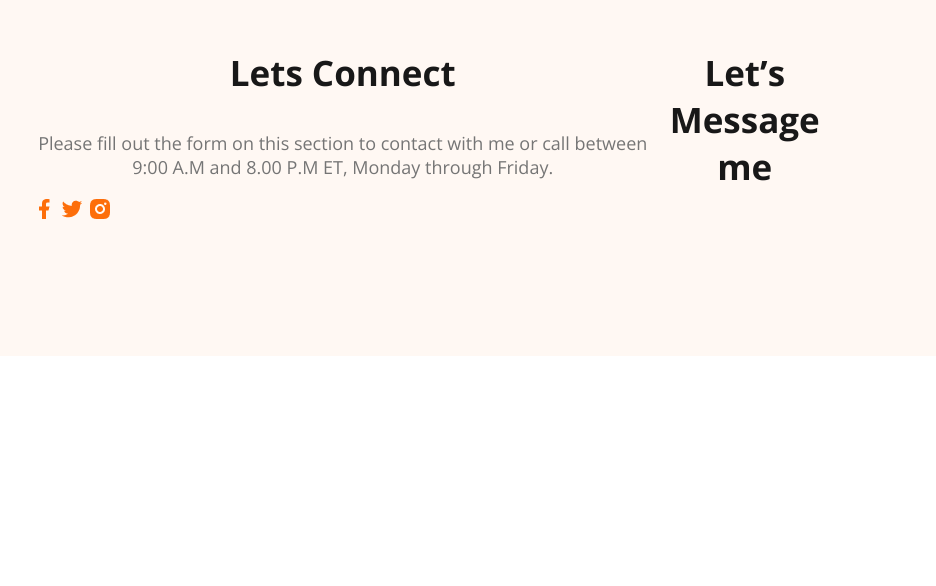
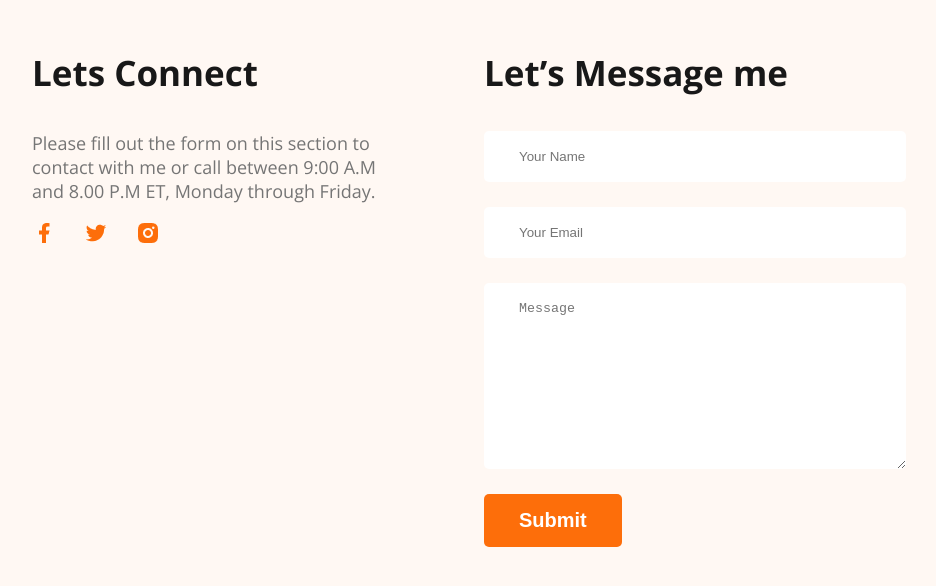
Before and after one commit to Shazzad-Shuvo/webdeveloper-portfolio, a plain HTML site: page index.html in a window 1280 px wide. Shown: the part 3380-3966 px from the top of the page, without its empty margins (206-1142 px from the left). Before the commit the page ends 3744 px from the top, so only its background shows below. Drawn offline with nearby package versions, Linux system fonts and the light colour scheme.

Commit message:
finished the footer section with contact form

```diff
--- a/index.html
+++ b/index.html
@@ -156,8 +156,8 @@
     </main>
     <footer>
         <div class="footer-column">
-            <h3 class="section-title">Lets Connect</h3>
-            <p class="section-description">Please fill out the form on this section to contact with me or call between 9:00 A.M and 8.00 P.M ET, Monday through Friday.</p>
+            <h3 class="footer-title">Lets Connect</h3>
+            <p class="footer-description">Please fill out the form on this section to contact with me or call between 9:00 A.M and 8.00 P.M ET, Monday through Friday.</p>
 
             <div class="social-links">
                 <a href=""><img src="images/icons/facebook.png" alt=""></a>
@@ -166,9 +166,12 @@
             </div>
         </div>
         <div class="footer-column">
-            <h3 class="section-title">Let’s Message me</h3>
-            <form>
-
+            <h3 class="footer-title">Let’s Message me</h3>
+            <form class="contact">
+                <input type="text" placeholder="Your Name">
+                <input type="email" placeholder="Your Email">
+                <textarea name="" placeholder="Message" id="" cols="30" rows="10"></textarea>
+                <input class="btn-primary" type="submit" value="Submit">
             </form>
         </div>
     </footer>
--- a/styles/portfolio.css
+++ b/styles/portfolio.css
@@ -160,7 +160,7 @@ main section {
     gap: 70px;
 }
 
-.resume-container hr{
+.resume-container hr {
     margin: 30px 0px;
 }
 
@@ -177,7 +177,7 @@ main section {
     margin-bottom: 10px;
 }
 
-.resume-item-institution{
+.resume-item-institution {
     margin-top: 0;
     margin-bottom: 20px;
 }
@@ -187,19 +187,51 @@ main section {
     color: #757575;
 }
 
-.download-cv{
+.download-cv {
     text-align: center;
     margin-top: 50px;
 }
 
 /* footer related styles */
 
-footer{
+footer {
     display: flex;
+    gap: 100px;
     background-color: #FFF8F3;
     margin-top: 100px;
     padding: 130px 230px;
 }
-/* .footer-column{
 
-} */
+.footer-column {
+    width: 50%;
+}
+
+.footer-title {
+    color: #181818;
+    text-align: left;
+    font-size: 35px;
+    font-weight: 700;
+}
+
+.footer-description {
+    color: #757575;
+    text-align: left;
+    font-size: 18px;
+    font-weight: 400;
+}
+
+.contact input[type="text"], .contact input[type="email"],
+textarea {
+    display: block;
+    margin-bottom: 25px;
+    padding: 18px 35px;
+    color: #757575;
+    border-radius: 5px;
+    background: #FFF;
+    border: 0;
+    width: 100%;
+}
+
+.social-links a{
+    margin-right: 24px;
+}
```
